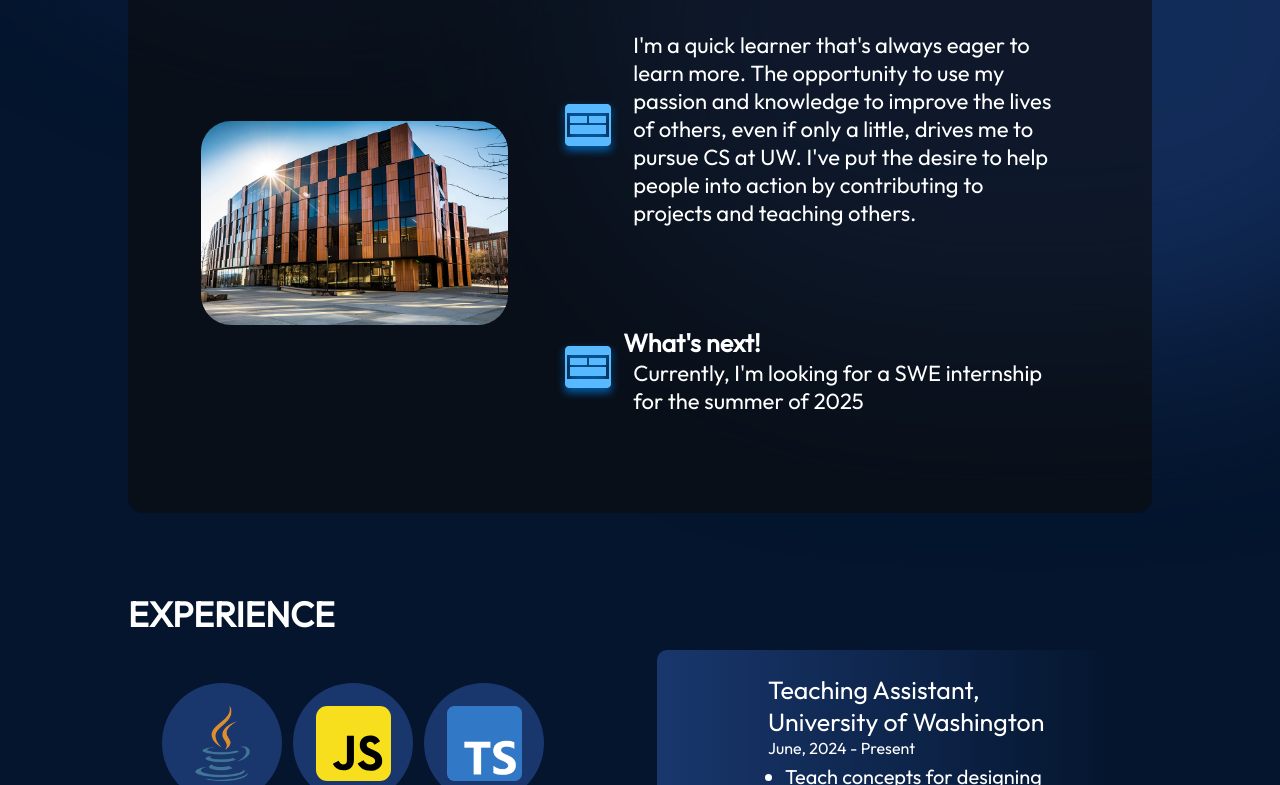
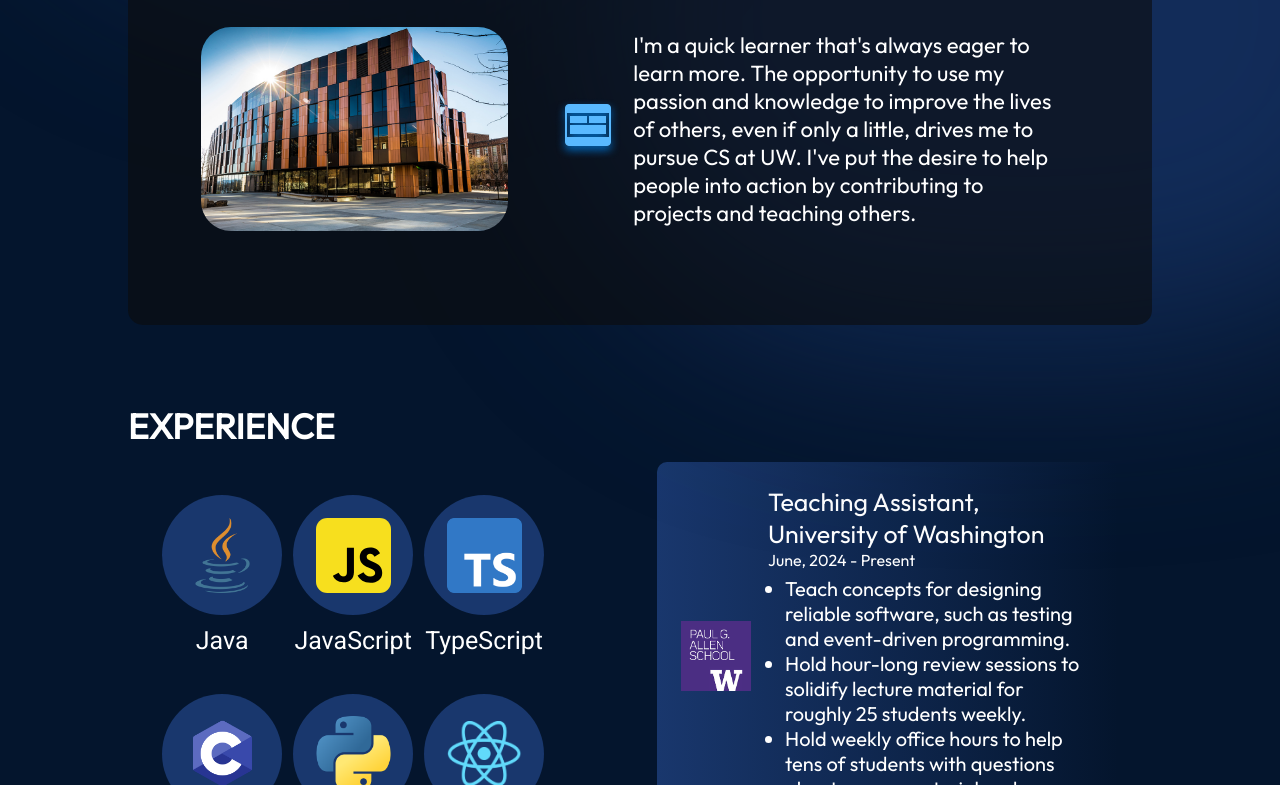
Before and after one commit to Jonathan-Trinh/Personal-Portfolio, a React (Vite) app: page / in a window 1280 px wide. Shown: the part 698-1483 px from the top of the page. Built offline with nearby package versions, Linux system fonts and the light colour scheme.

Commit message:
goals updated

```diff
--- a/src/components/About/About.jsx
+++ b/src/components/About/About.jsx
@@ -24,7 +24,7 @@ export const About = () => {
                             </p>
                         </div>
                     </li>
-                    <li className={styles.aboutItem}>
+                    {/* <li className={styles.aboutItem}>
                         <img src={getImageUrl("about/uiIcon.png")} alt="Icon" />
                         <div className={styles.aboutItemText}>
                             <h3>What's next!</h3>
@@ -32,7 +32,7 @@ export const About = () => {
                                 Currently, I'm looking for a SWE internship for the summer of 2025
                             </p>
                         </div>
-                    </li>
+                    </li> */}
                 </ul>
             </div>
         </section>
```
